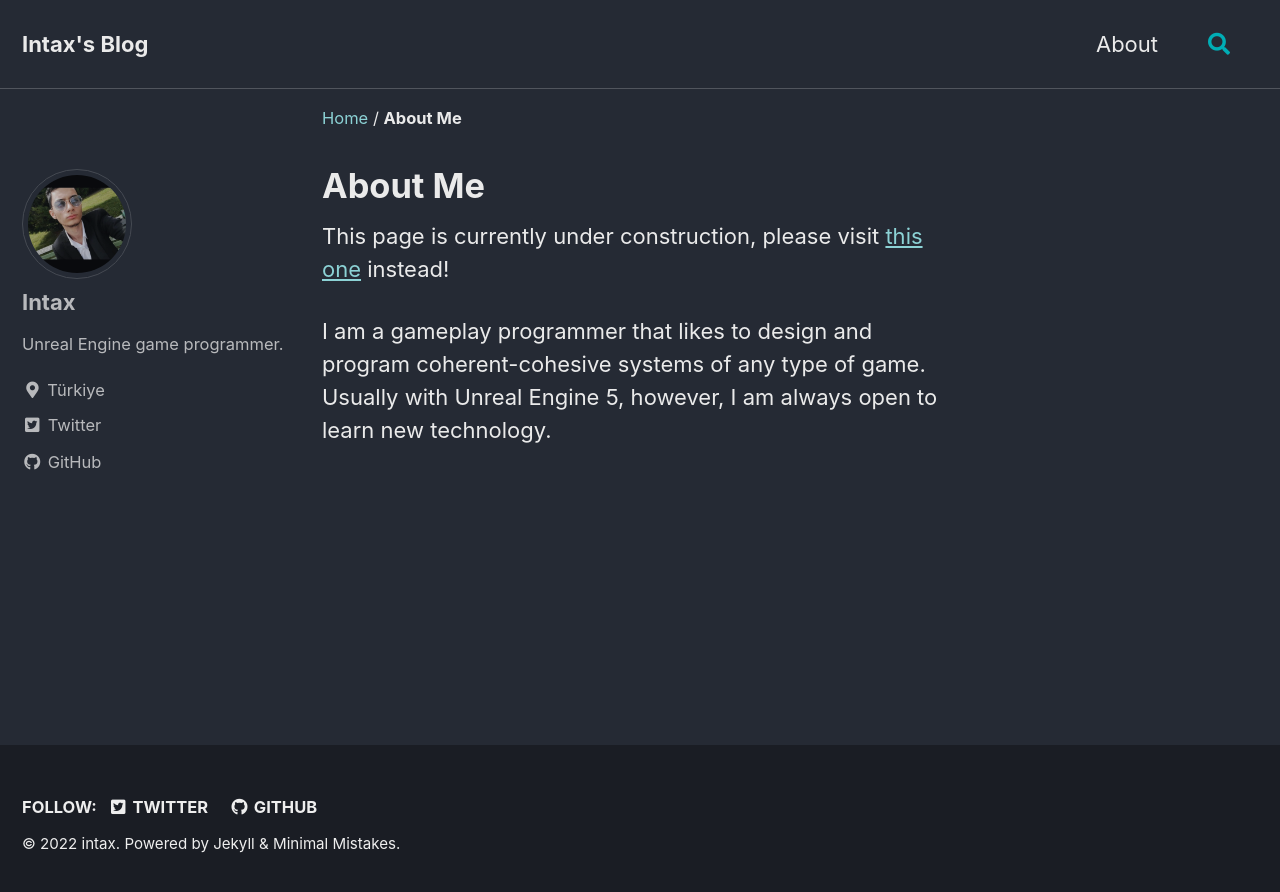
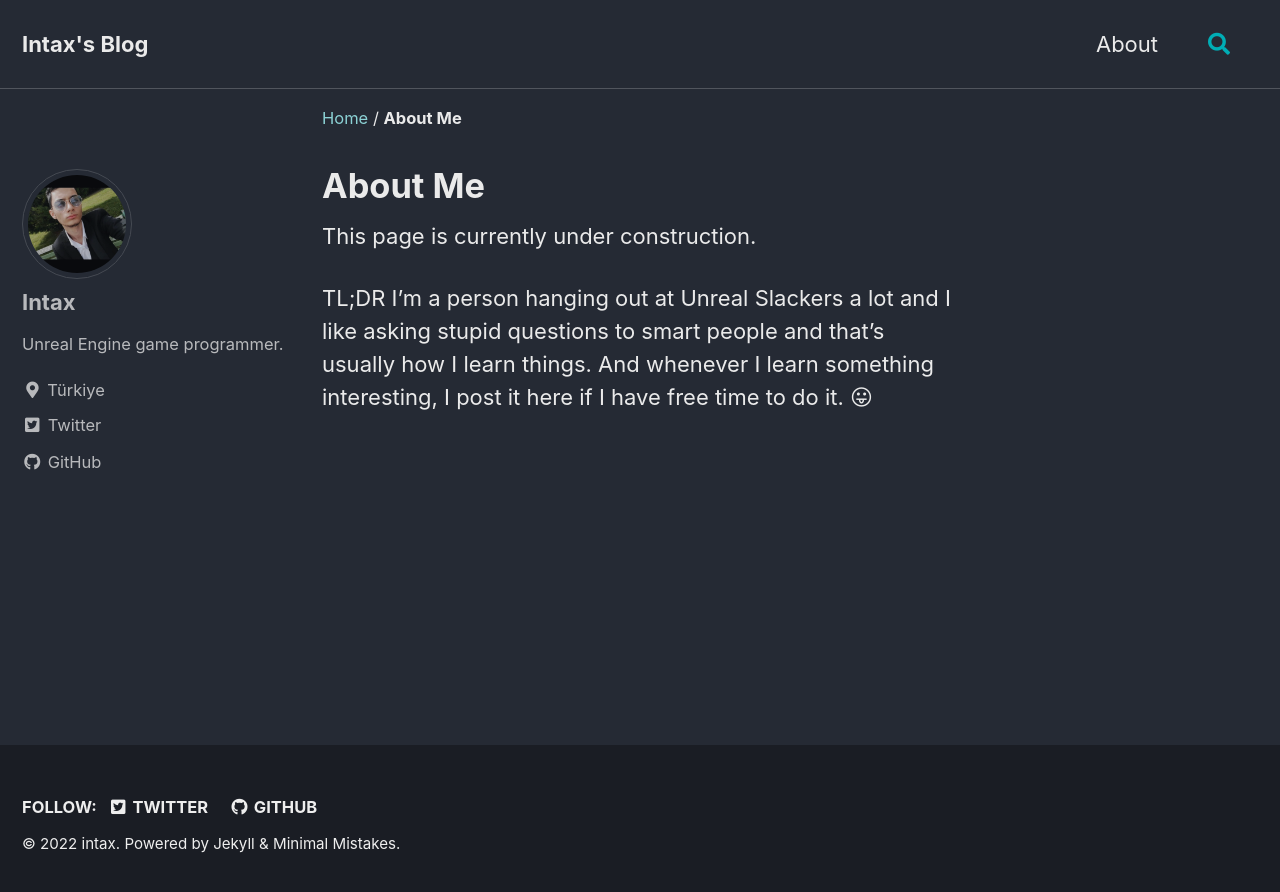
Before and after one commit to intaxwashere/intaxwashere.github.io, a Jekyll site: the page built from _pages/about.md, in a window 1280 px wide. Shown: the top 892 px of the page. Built offline with Jekyll 4.4.1, drawn with Linux system fonts in a browser that asks for light colours; cached includes are drawn as plain includes.

Commit message:
Update about.md

```diff
--- a/_pages/about.md
+++ b/_pages/about.md
@@ -5,7 +5,6 @@ title: About Me
 author_profile: true
 ---
 
-This page is currently under construction, please visit [this one](https://vorixo.github.io/) instead!
+This page is currently under construction.
 
-I am a gameplay programmer that likes to design and program coherent-cohesive systems of any type of game.
-Usually with Unreal Engine 5, however, I am always open to learn new technology.
+TL;DR I'm a person hanging out at Unreal Slackers a lot and I like asking stupid questions to smart people and that's usually how I learn things. And whenever I learn something interesting, I post it here if I have free time to do it. 😛
```
